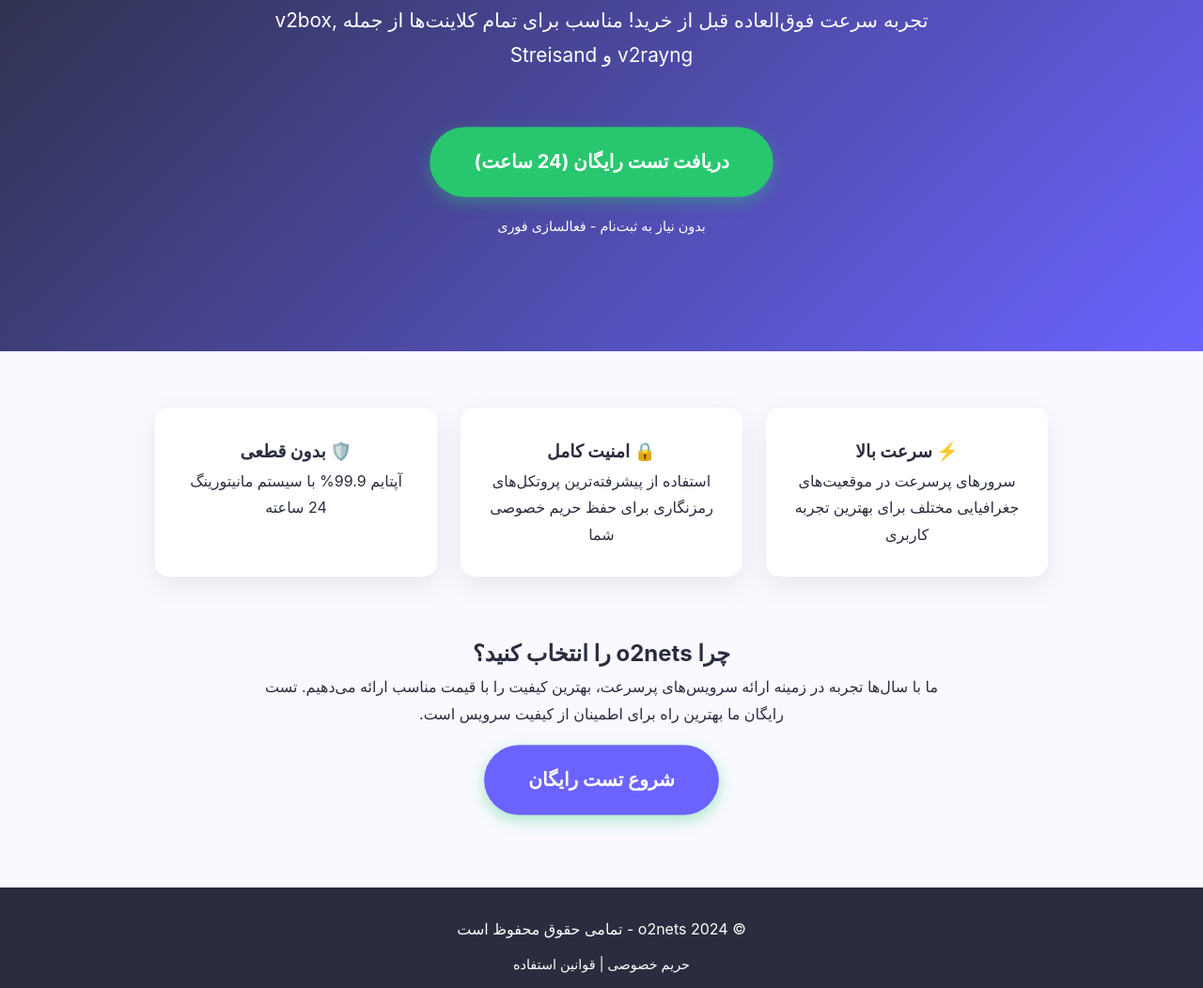
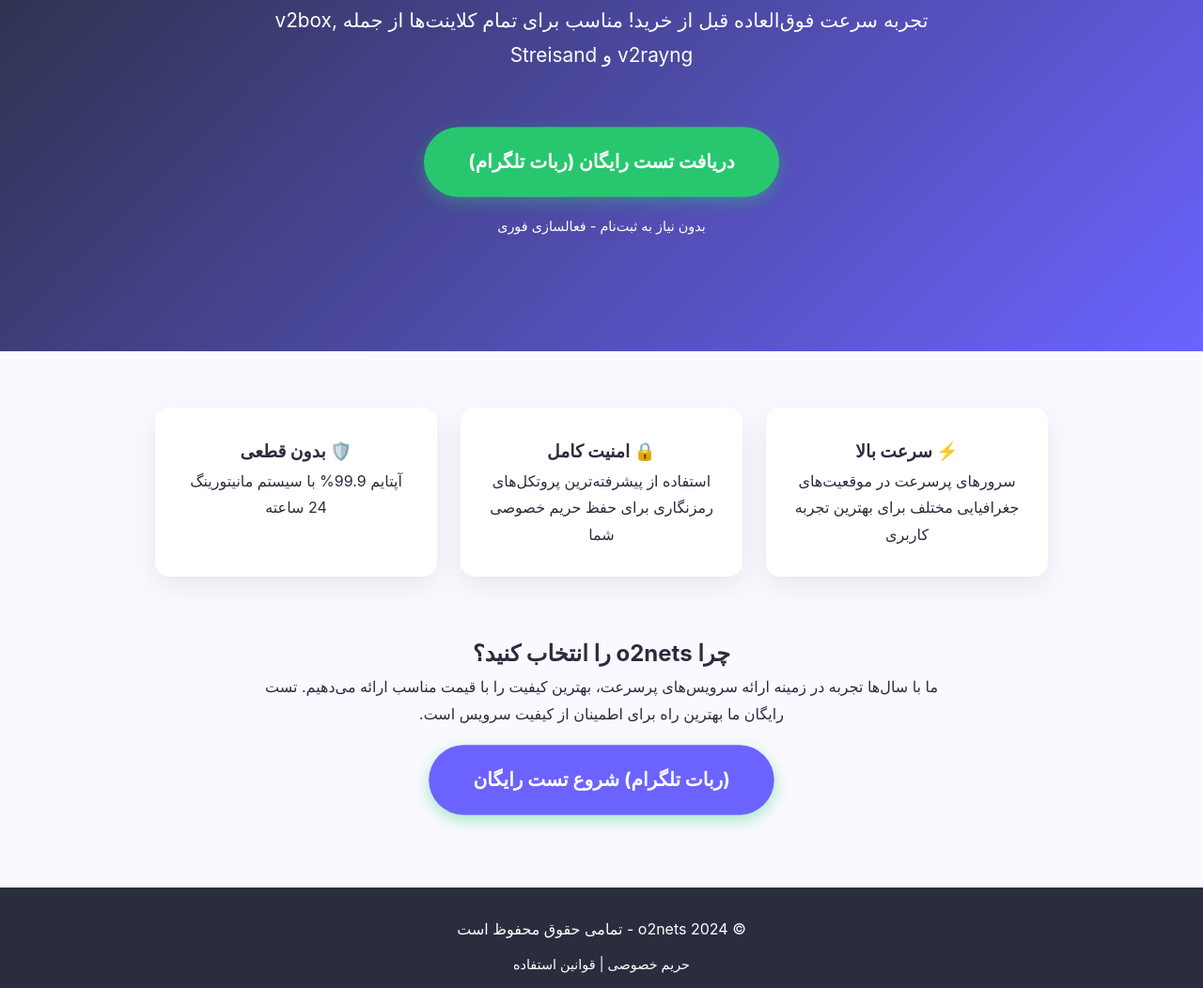
Before and after one commit to o2nets/o2nets.github.io, a plain HTML site: page index.html in a window 1280 px wide. Shown: the part 178-1230 px from the top of the page at 94% size. Drawn offline with Linux system fonts and the light colour scheme; a web font is replaced by a local one.

Commit message:
Update index.html

```diff
--- a/index.html
+++ b/index.html
@@ -3,11 +3,11 @@
 <head>
     <meta charset="UTF-8">
     <meta name="viewport" content="width=device-width, initial-scale=1.0">
-    <title>🔥 تست رایگان V2Ray یک روزه | o2nets - سریع‌ترین سرویس فیلترشکن 2024</title>
+    <title>🔥 تست رایگان V2Ray | o2nets - سریع‌ترین سرویس فیلترشکن 2025</title>
     <meta name="description" content="✨ دریافت تست رایگان 24 ساعته V2Ray با بالاترین سرعت! مناسب برای v2box, v2rayng, Streisand - پشتیبانی 24/7 - تضمین کیفیت">
-    <meta name="keywords" content="تست رایگان v2ray, تست v2ray یک روزه, خرید v2ray, v2ray ارزان, تست رایگان v2box, تست v2rayng, تست فیلترشکن, o2nets">
+    <meta name="keywords" content="تست رایگان v2ray, تست v2ray یک روزه, خرید v2ray, v2ray ارزان, تست رایگان v2box, تست v2rayng, تست فیلترشکن">
     <meta name="robots" content="index, follow">
-    <meta name="google-site-verification" content="YOUR_GOOGLE_WEBMASTER_CODE_HERE" />
+    <meta name="google-site-verification" content="7duRDIOJuNP1XtZh-jG56MhvEKwCNi2SsZq4rYnYSV0" />
 
     <!-- Structured Data -->
     <script type="application/ld+json">
@@ -172,7 +172,7 @@
     <header class="hero">
         <h1>🚀 تست رایگان V2Ray یک روزه</h1>
         <p>تجربه سرعت فوق‌العاده قبل از خرید! مناسب برای تمام کلاینت‌ها از جمله v2box, v2rayng و Streisand</p>
-        <a href="https://t.me/o2netsbot?start=ref=check_site" class="cta-button">دریافت تست رایگان (24 ساعت)</a>
+        <a href="https://t.me/o2netsbot?start=ref=check_site" class="cta-button">دریافت تست رایگان (ربات تلگرام)</a>
         <p style="font-size: 0.9rem; opacity: 0.8;">بدون نیاز به ثبت‌نام - فعالسازی فوری</p>
     </header>
 
@@ -196,7 +196,7 @@
     <section style="text-align: center; margin: 50px auto; max-width: 800px; padding: 0 20px;">
         <h2>چرا o2nets را انتخاب کنید؟</h2>
         <p>ما با سال‌ها تجربه در زمینه ارائه سرویس‌های پرسرعت، بهترین کیفیت را با قیمت مناسب ارائه می‌دهیم. تست رایگان ما بهترین راه برای اطمینان از کیفیت سرویس است.</p>
-        <a href="https://t.me/o2netsbot?start=ref=check_site" class="cta-button" style="background: var(--primary);">شروع تست رایگان</a>
+        <a href="https://t.me/o2netsbot?start=ref=check_site" class="cta-button" style="background: var(--primary);">(ربات تلگرام) شروع تست رایگان</a>
     </section>
 
     <footer>
```
